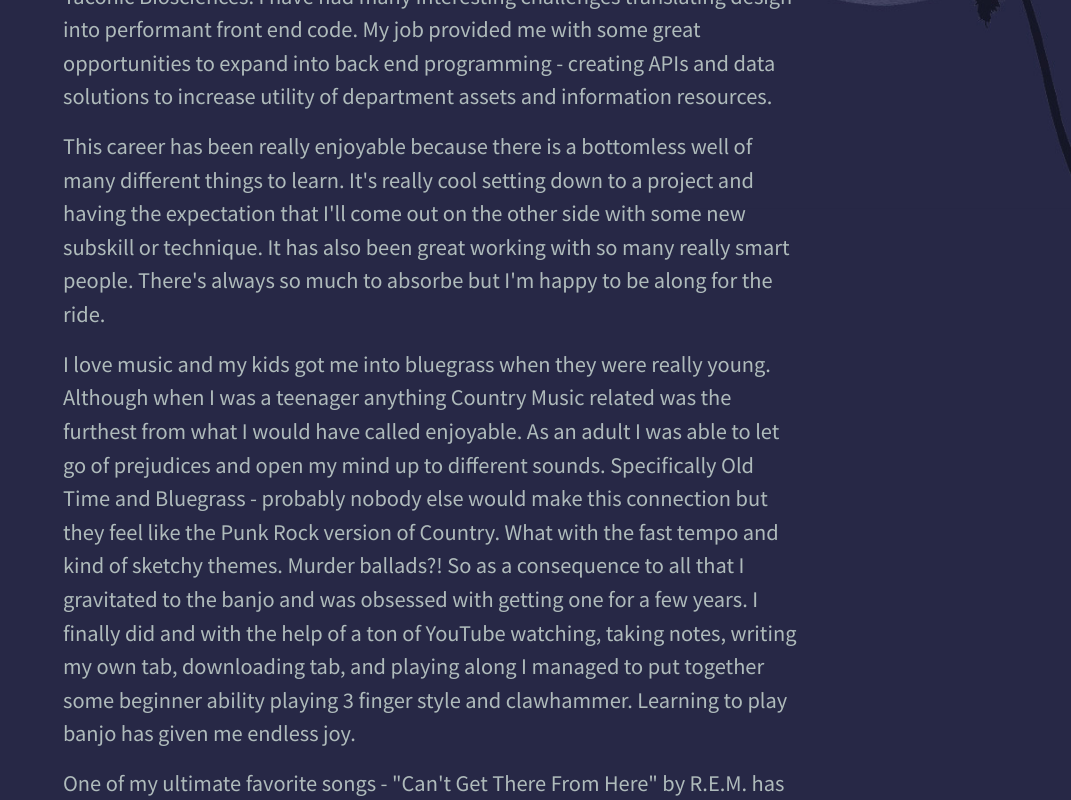
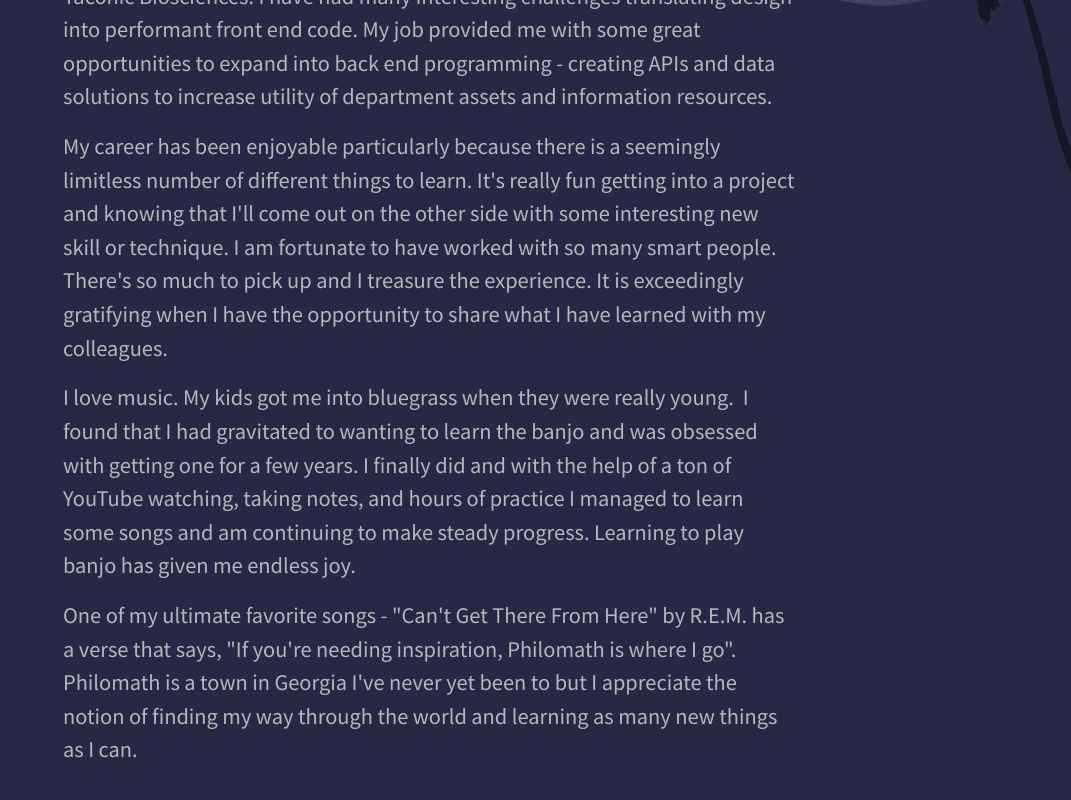
Before and after one commit to kevinsmasters/kmrjs, a Next.js app: page / in a window 1280 px wide. Shown: the part 580-1380 px from the top of the page, without its empty margins (209-1280 px from the left). Built offline with nearby package versions, Linux system fonts and the light colour scheme.

Commit message:
added form submit event

```diff
--- a/components/about.js
+++ b/components/about.js
@@ -9,9 +9,9 @@ export default function About() {
 
                 <h2>About Me</h2>
                 <p>I'm currently working as a full stack web developer with the Marketing group at Taconic Biosciences. I have had many interesting challenges translating design into performant front end code. My job provided me with some great opportunities to expand into back end programming - creating APIs and data solutions to increase utility of department assets and information resources.</p>
-                <p>This career has been really enjoyable because there is a bottomless well of many different things to learn. It's really cool setting down to a project and having the expectation that I'll come out on the other side with some new subskill or technique. It has also been great working with so many really smart people. There's always so much to absorbe but I'm happy to be along for the ride.</p>
-                <p>I love music and my kids got me into bluegrass when they were really young. Although when I was a teenager anything Country Music related was the furthest from what I would have called enjoyable. As an adult I was able to let go of prejudices and open my mind up to different sounds. Specifically Old Time and Bluegrass - probably nobody else would make this connection but they feel like the Punk Rock version of Country. What with the fast tempo and kind of sketchy themes. Murder ballads?! So as a consequence to all that I gravitated to the banjo and was obsessed with getting one for a few years. I finally did and with the help of a ton of YouTube watching, taking notes, writing my own tab, downloading tab, and playing along I managed to put together some beginner ability playing 3 finger style and clawhammer. Learning to play banjo has given me endless joy.</p>
-                <p>One of my ultimate favorite songs - "Can't Get There From Here" by R.E.M. has a verse that says, "When the world is a monster, Philomath is where I go". Philomath is a town in Georgia I've never yet been to but I cotton to the idea of finding my way through the world by learning as many new things as I possibly can.</p>
+<p>My career has been enjoyable particularly because there is a seemingly limitless number of different things to learn. It's really fun getting into a project and knowing that I'll come out on the other side with some interesting new skill or technique. I am fortunate to have worked with so many smart people. There's so much to pick up and I treasure the experience. It is exceedingly gratifying when I have the opportunity to share what I have learned with my colleagues.</p>
+<p>I love music. My kids got me into bluegrass when they were really young.&nbsp; I found that I had gravitated to wanting to learn the banjo and was obsessed with getting one for a few years. I finally did and with the help of a ton of YouTube watching, taking notes, and hours of practice I managed to learn some songs and am continuing to make steady progress. Learning to play banjo has given me endless joy.</p>
+<p>One of my ultimate favorite songs - "Can't Get There From Here" by R.E.M. has a verse that says, "If you're needing inspiration, Philomath is where I go". Philomath is a town in Georgia I've never yet been to but I appreciate the notion of finding my way through the world and learning as many new things as I can.</p>
             </div>
             <div className="col-md-2"></div>
         </div>
--- a/components/contact.js
+++ b/components/contact.js
@@ -1,6 +1,7 @@
 import { send } from 'emailjs-com';
 import { useState } from 'react';
 import{ init } from '@emailjs/browser';
+import Modal from "./modal";
 
 export default function Contact() {
   init("18q8DZQ5-7NPEk1KH");
@@ -9,6 +10,7 @@ export default function Contact() {
     inputEmail: '',
     textarea: ''
   });
+  const [showModal, setShowModal] = useState( false );
   function clearFields(event) {
     // we have to convert event.target to array
     // we use from method to convert event.target to array
@@ -30,6 +32,7 @@ export default function Contact() {
         setToSend({inputName: ''});
         setToSend({inputEmail: ''});
         setToSend({textarea: '' });
+        setShowModal(true);
       })
       .catch((err) => {
         console.log('FAILED...', err);
@@ -93,6 +96,10 @@ export default function Contact() {
                 </div>
             <div className="col-md-3"></div>
         </div>
+
+        { showModal ? <Modal /> : null }
+
+
         <style jsx>
           {`
           .btn-dark-navy {
--- a/components/modal.js
+++ b/components/modal.js
@@ -0,0 +1,17 @@
+export default function Modal() {
+    return(
+        <>
+        <div className="row">
+        <div className="col-md-3"></div>
+        <div className="col-md-6">
+        <div className="alert alert-dismissible alert-info text-center">
+            {/*<button type="button" className="btn-close" data-bs-dismiss="alert"></button>*/}
+            <strong>Thank You!</strong> You sent me an email.
+        </div>
+            </div>
+        <div className="col-md-3"></div>
+        </div>
+
+        </>
+        )
+}
```
